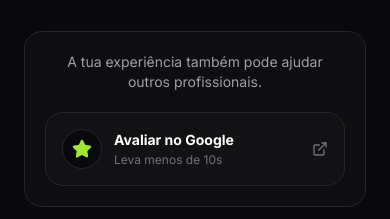
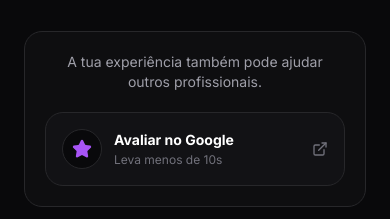
Before and after one commit to martimfm1/lab-customs-clipper, a Next.js app: page / in a window 390 px wide. Shown: the part 9428-9647 px from the top of the page. Built offline with nearby package versions, Linux system fonts and the light colour scheme.

Commit message:
Apply purple brand accent

```diff
--- a/components/google-review-cta.tsx
+++ b/components/google-review-cta.tsx
@@ -9,10 +9,10 @@
       href={googleReviewUrl}
       target="_blank"
       rel="noreferrer"
-      className="group inline-flex w-full items-center justify-between gap-4 rounded-2xl border border-zinc-800 bg-zinc-900/45 p-4 text-left transition hover:border-[#a3e635]/30 hover:bg-zinc-800/70 focus-visible:outline-none focus-visible:ring-2 focus-visible:ring-[#a3e635] sm:w-auto sm:min-w-[19rem]"
+      className="group inline-flex w-full items-center justify-between gap-4 rounded-2xl border border-zinc-800 bg-zinc-900/45 p-4 text-left transition hover:border-[#a855f7]/30 hover:bg-zinc-800/70 focus-visible:outline-none focus-visible:ring-2 focus-visible:ring-[#a855f7] sm:w-auto sm:min-w-[19rem]"
     >
       <span className="flex min-w-0 items-center gap-3">
-        <span className="flex h-10 w-10 shrink-0 items-center justify-center rounded-xl border border-zinc-800 bg-zinc-950 text-[#a3e635]">
+        <span className="flex h-10 w-10 shrink-0 items-center justify-center rounded-xl border border-zinc-800 bg-zinc-950 text-[#a855f7]">
           <Star className="h-5 w-5 fill-current" />
         </span>
         <span className="min-w-0">
@@ -24,7 +24,7 @@
           </span>
         </span>
       </span>
-      <ExternalLink className="h-4 w-4 shrink-0 text-zinc-500 transition group-hover:text-[#a3e635]" />
+      <ExternalLink className="h-4 w-4 shrink-0 text-zinc-500 transition group-hover:text-[#a855f7]" />
     </a>
   );
 }
```
